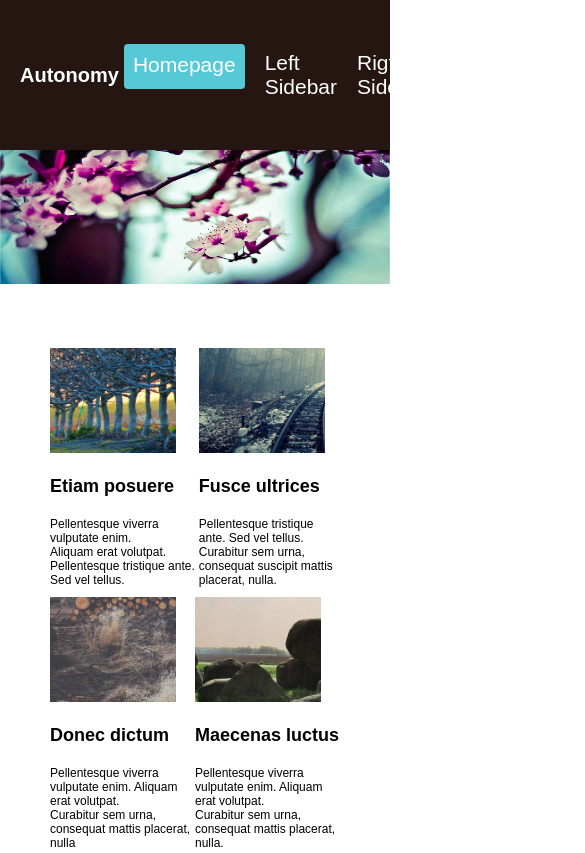
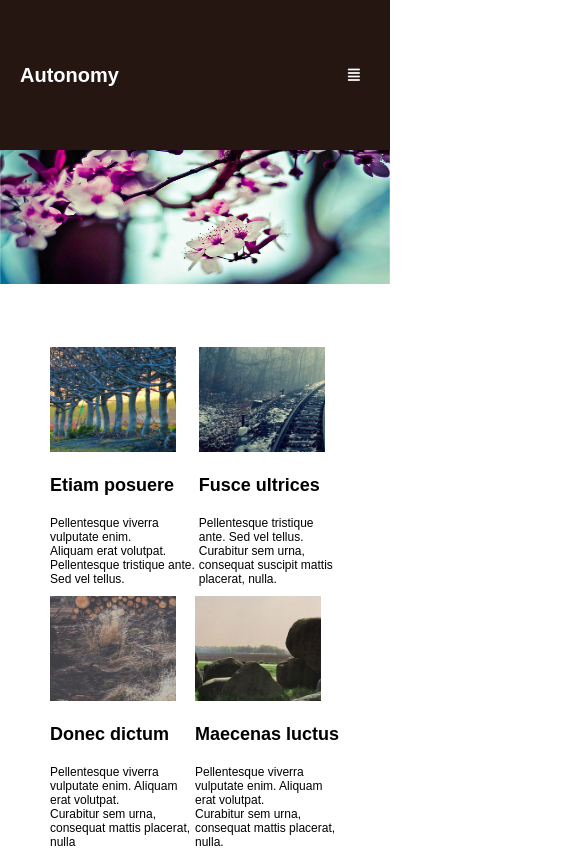
Before and after one commit to karensgo/karensgomobile.io, a plain HTML site: page index.html in a window 390 px wide. Shown: the top 853 px of the page, 585 px wide, since content can reach past the window. Drawn offline with Linux system fonts and the light colour scheme.

Commit message:
FIX: ajuste na media query

```diff
--- a/index.html
+++ b/index.html
@@ -12,12 +12,12 @@
   <body>
     <header>
       <h1>Autonomy</h1>
-      <nav>
+      <!-- <nav>
         <a href="#" class="run">Homepage</a>
         <a href="#">Left Sidebar</a>
         <a href="#">Rigth Sidebar</a>
         <a href="#">No Sidebar</a>
-      </nav>
+      </nav> -->
       <div class="out"><i class="fas fa-align-justify"></i></div>
     </header>
     <div class="banner1">
@@ -163,7 +163,7 @@
 
     <footer>
 
-   Creado por Karen Gallardo© 2020
+   Creado por Karen Gallardo&copy; 2022
     </footer>
   </body>
 </html>
--- a/style.css
+++ b/style.css
@@ -5,14 +5,16 @@
     font-family: "Montserrat",sans-serif
   }
 
+  @media only screen and (max-width: 480px) {
+    body {
+      font-size: 14px;
+    }
+  }
 
-  @media only screen
-and (min-device-width : 320px)
-and (max-device-width : 480px) {
-	font-size: 12px;
-}
+
 
   header {
+    width: 100%;
     height: 150px;
     display: flex;
     background-color: #261611;
@@ -36,15 +38,6 @@ and (max-device-width : 480px) {
     margin-right: 20px;
     text-decoration: none;
   }
-  header nav a.run {
-    text-align: center;
-    margin-top: -7px;
-    padding: 9px;
-    background-color: #56c9d6;
-    height: 45px;
-    width: 125px;
-    border-radius: 4px;
-}
   .out {
     display: none;
   }
@@ -160,11 +153,13 @@ and (max-device-width : 480px) {
     padding: 0 50px;
     display: flex;
     background-color: #180e0b;
+    position: relative;
     text-align: center;
     align-items: center;
+
   }
 
-    }
+
     header nav {
       display: none;
     }
@@ -222,4 +217,3 @@ and (max-device-width : 480px) {
     footer {
       font-size: 11px;
     }
-  }
```
